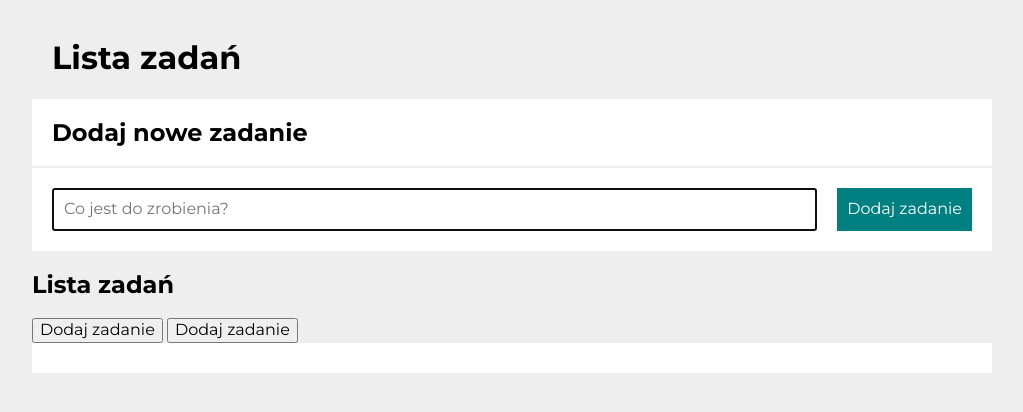
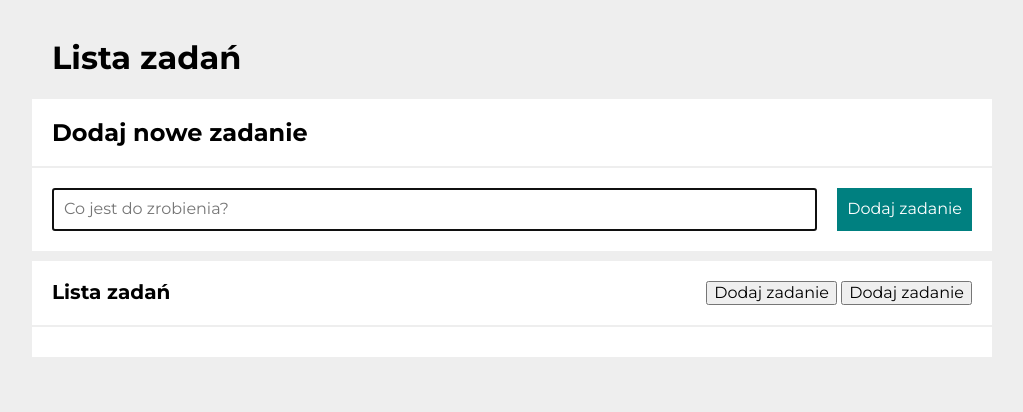
Before and after one commit to Pawel-FrontEnd/todo-list, a plain HTML site: page index.html in a window 1280 px wide. Shown: the whole page, without its empty margins (128-1151 px from the left). Drawn offline with Linux system fonts and the light colour scheme.

Commit message:
added style .list__header .list__headerTitle

```diff
--- a/css/list.css
+++ b/css/list.css
@@ -53,3 +53,18 @@
 .list__removeButton:active {
     background-color: hsl(0, 100%, 60%);
 }
+
+.list__header {
+    background-color: white;
+    padding: 20px;
+    border-bottom: 2px #eee solid;
+    display: grid;
+    grid-template-columns: auto auto;
+    align-items: center;
+    justify-content: space-between;
+}
+
+.list__headerTitle {
+    margin: 0;
+    font-size: 20px;
+}
```
